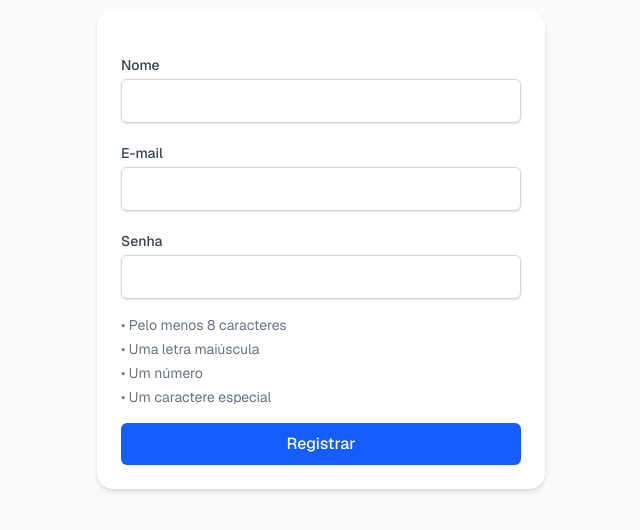
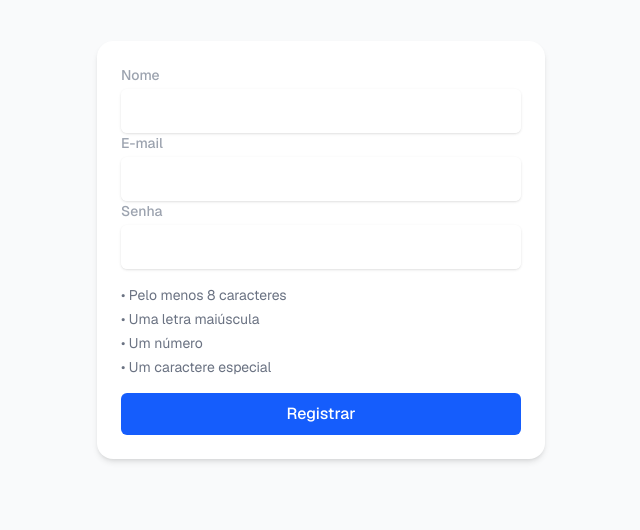
Before and after one commit to htamagnus/web-velox, a Next.js app: page /register in a window 1280 px wide. Shown: the part 150-680 px from the top of the page, without its empty margins (319-959 px from the left). Built offline with nearby package versions, Linux system fonts and the light colour scheme; no server answers.

Commit message:
add input fields

```diff
--- a/src/components/ui/input-field/input-field.tsx
+++ b/src/components/ui/input-field/input-field.tsx
@@ -17,11 +17,11 @@ type InputFieldProps = {
   value,
   onChange,
   error,
-    required = false
+  required = false,
 }: InputFieldProps) {
   return (
-      <div>
-        <label htmlFor={name} className="block text-sm font-medium text-gray-700 mt-5">
+    <div className="w-full">
+      <label htmlFor={name} className="block text-sm font-medium text-muted">
         {label}
       </label>
       <input
@@ -30,11 +30,11 @@ type InputFieldProps = {
         id={name}
         value={value}
         onChange={onChange}
-          className={`mt-1 block w-full px-4 py-2 border ${
-            error ? 'border-red-500' : 'border-gray-300'
-          } rounded-md shadow-sm focus:ring-2 focus:ring-blue-500 focus:outline-none`}
         placeholder={placeholder}
         required={required}
+        className={`mt-1 block w-full px-4 py-2 rounded-md shadow-sm bg-transparent text-foreground placeholder:text-muted border ${
+          error ? 'border-red-500' : 'border-border'
+        } focus:ring-2 focus:ring-accent focus:outline-none`}
       />
       {error && <p className="text-sm text-red-500 mt-1">{error}</p>}
     </div>
```
Lines whose indentation alone changed are shown as unchanged.
